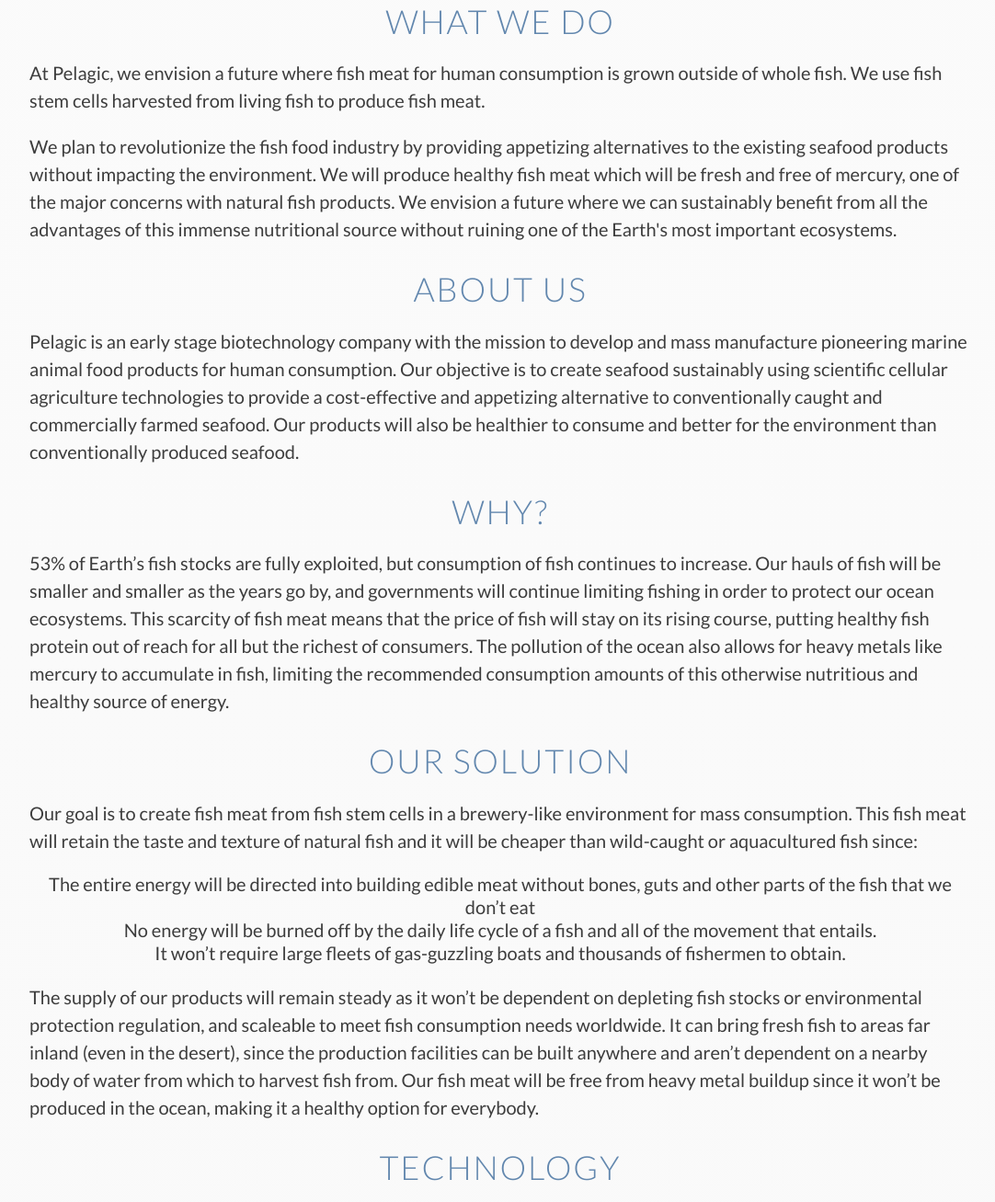
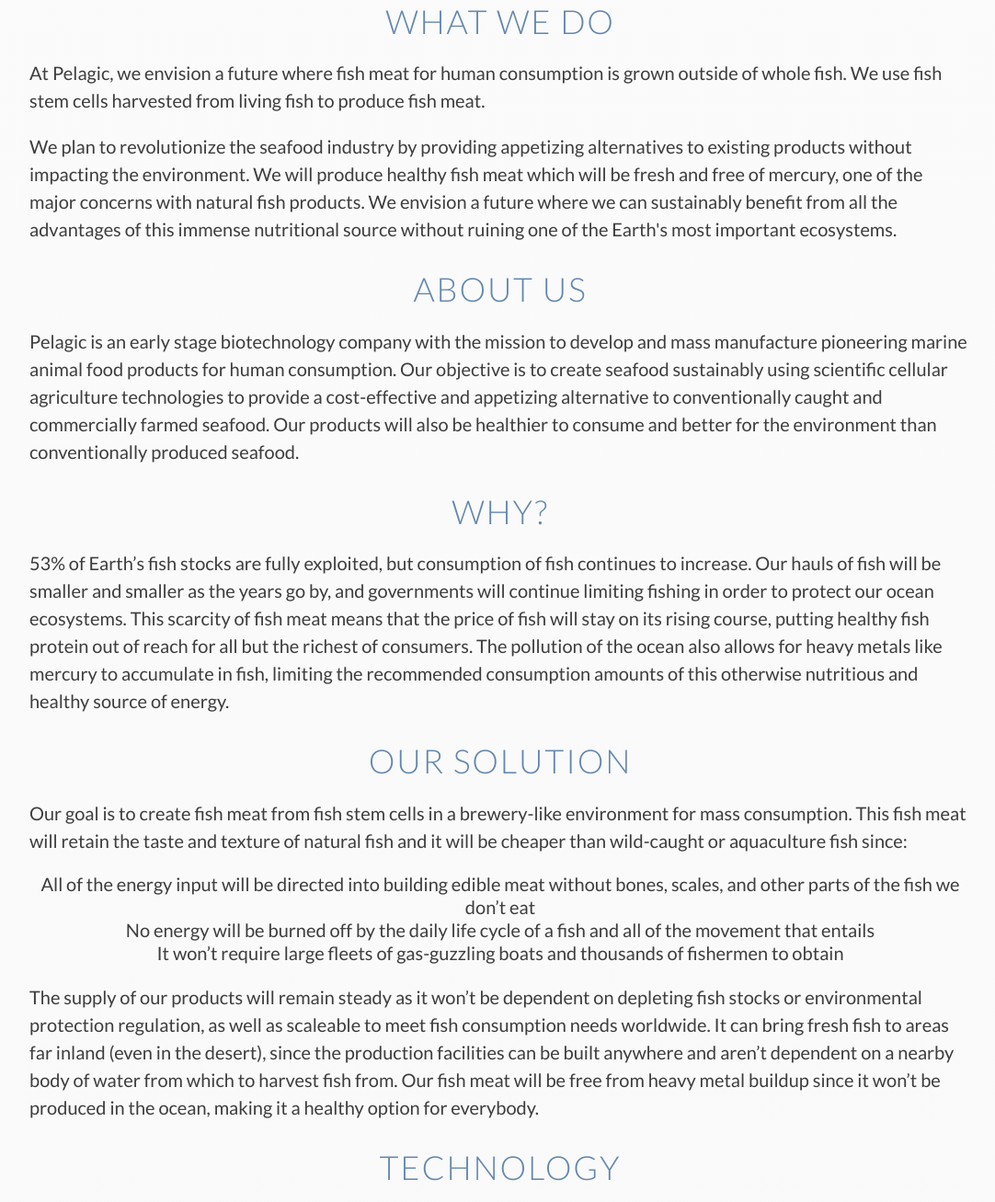
Before and after one commit to PelagicCo/pelagicco.github.io, a plain HTML site: page index.html in a window 1280 px wide. Shown: the part 747-2054 px from the top of the page at 92% size, without its empty margins (96-1178 px from the left). Drawn offline with Linux system fonts and the light colour scheme.

Commit message:
clean-up

```diff
--- a/index.html
+++ b/index.html
@@ -49,7 +49,7 @@
           At Pelagic, we envision a future where fish meat for human consumption is grown outside of whole fish. We use fish stem cells harvested from living fish to produce fish meat.
         </p>
         <p>
-          We plan to revolutionize the fish food industry by providing appetizing alternatives to the existing seafood products without impacting the environment. We will produce healthy fish meat which will be fresh and free of mercury, one of the major concerns with natural fish products. We envision a future where we can sustainably benefit from all the advantages of this immense nutritional source without ruining one of the Earth's most important ecosystems.
+          We plan to revolutionize the seafood industry by providing appetizing alternatives to existing products without impacting the environment. We will produce healthy fish meat which will be fresh and free of mercury, one of the major concerns with natural fish products. We envision a future where we can sustainably benefit from all the advantages of this immense nutritional source without ruining one of the Earth's most important ecosystems.
         </p>
         <h1>ABOUT US</h1>
         <p>
@@ -61,17 +61,17 @@
       </p>
       <h1>OUR SOLUTION</h1>
       <p>
-        Our goal is to create fish meat from fish stem cells in a brewery-like environment for mass consumption.  This fish meat will retain the taste and texture of natural fish and it will be cheaper than wild-caught or aquacultured fish since:
+        Our goal is to create fish meat from fish stem cells in a brewery-like environment for mass consumption.  This fish meat will retain the taste and texture of natural fish and it will be cheaper than wild-caught or aquaculture fish since:
       </p>
       <p>
         <ul>
-<li>The entire energy will be directed into building edible meat without bones, guts and other parts of the fish that we don’t eat</li>
-<li>No energy will be burned off by the daily life cycle of a fish and all of the movement that entails. </li>
-<li>It won’t require large fleets of gas-guzzling boats and thousands of fishermen to obtain. </li>
+<li>All of the energy input will be directed into building edible meat without bones, scales, and other parts of the fish we don’t eat</li>
+<li>No energy will be burned off by the daily life cycle of a fish and all of the movement that entails </li>
+<li>It won’t require large fleets of gas-guzzling boats and thousands of fishermen to obtain </li>
 </ul>
 </p>
 <p>
-      The supply of our products will remain steady as it won’t be dependent on depleting fish stocks or environmental protection regulation, and scaleable to meet fish consumption needs worldwide.  It can bring fresh fish to areas far inland (even in the desert), since the production facilities can be built anywhere and aren’t dependent on a nearby body of water from which to harvest fish from.  Our fish meat will be free from heavy metal buildup since it won’t be produced in the ocean, making it a healthy option for everybody.
+      The supply of our products will remain steady as it won’t be dependent on depleting fish stocks or environmental protection regulation, as well as scaleable to meet fish consumption needs worldwide.  It can bring fresh fish to areas far inland (even in the desert), since the production facilities can be built anywhere and aren’t dependent on a nearby body of water from which to harvest fish from.  Our fish meat will be free from heavy metal buildup since it won’t be produced in the ocean, making it a healthy option for everybody.
     </p>
     <h1>TECHNOLOGY</h1>
     <p>
```
